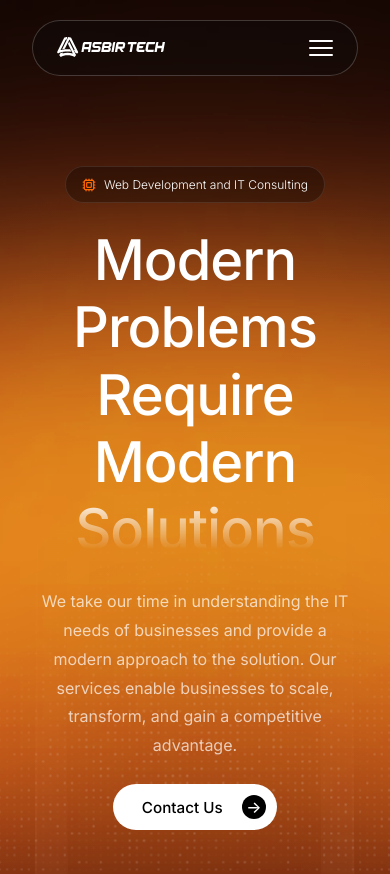
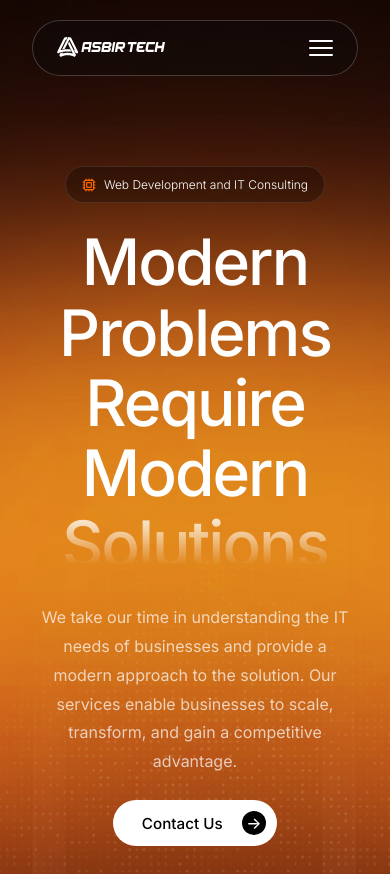
Before and after one commit to michaeldiopenes7/asbir-web-vite, a React (Vite) app: page / in a window 390 px wide. Shown: the top 874 px of the page. Built offline with nearby package versions, Linux system fonts and the light colour scheme.

Commit message:
style: Adjust font size, line height, and letter spacing for the hero heading.

```diff
--- a/src/sections/Hero/Hero.css
+++ b/src/sections/Hero/Hero.css
@@ -143,8 +143,9 @@
     }
 
     .hero h1 {
-        font-size: 3.5rem;
-        letter-spacing: -1px;
+        font-size: 4rem;
+        line-height: 1.1;
+        letter-spacing: -2px;
     }
 
     .hero-content {
```
